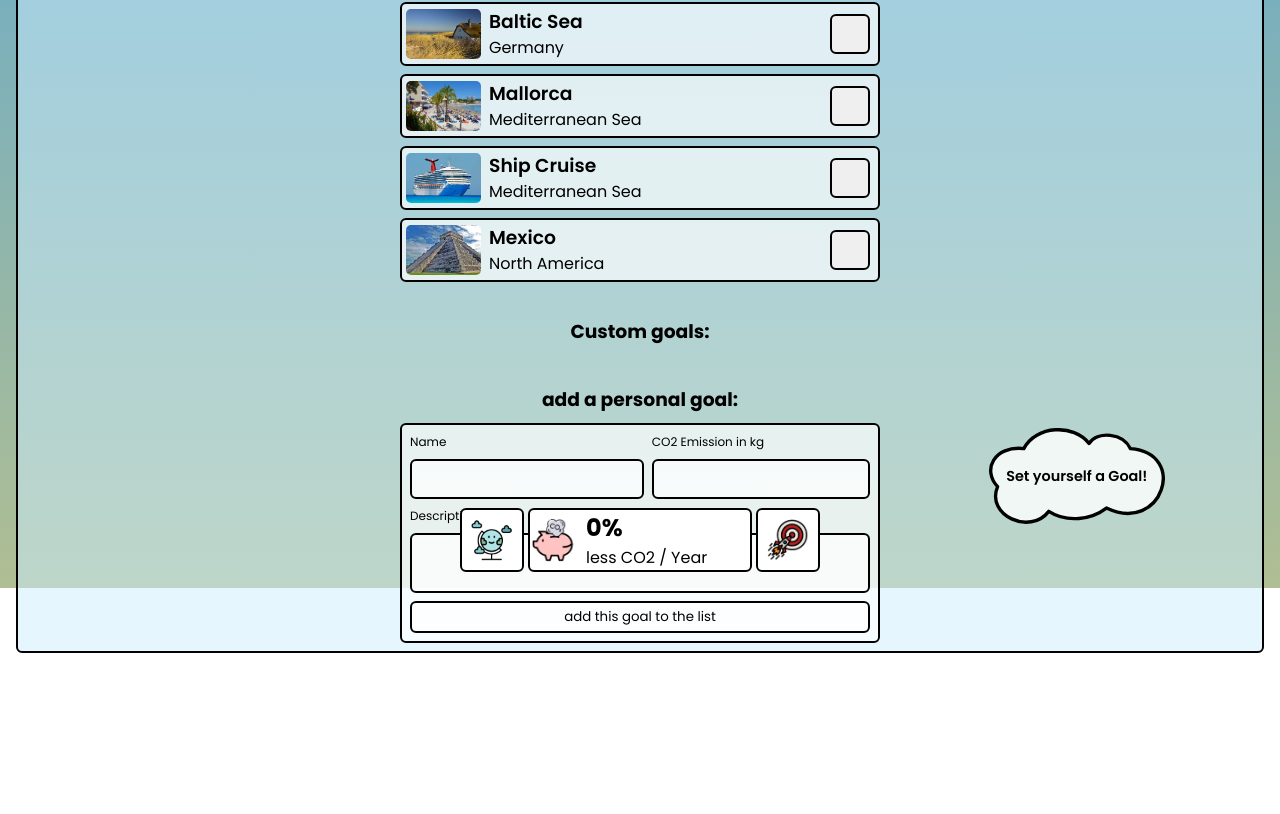
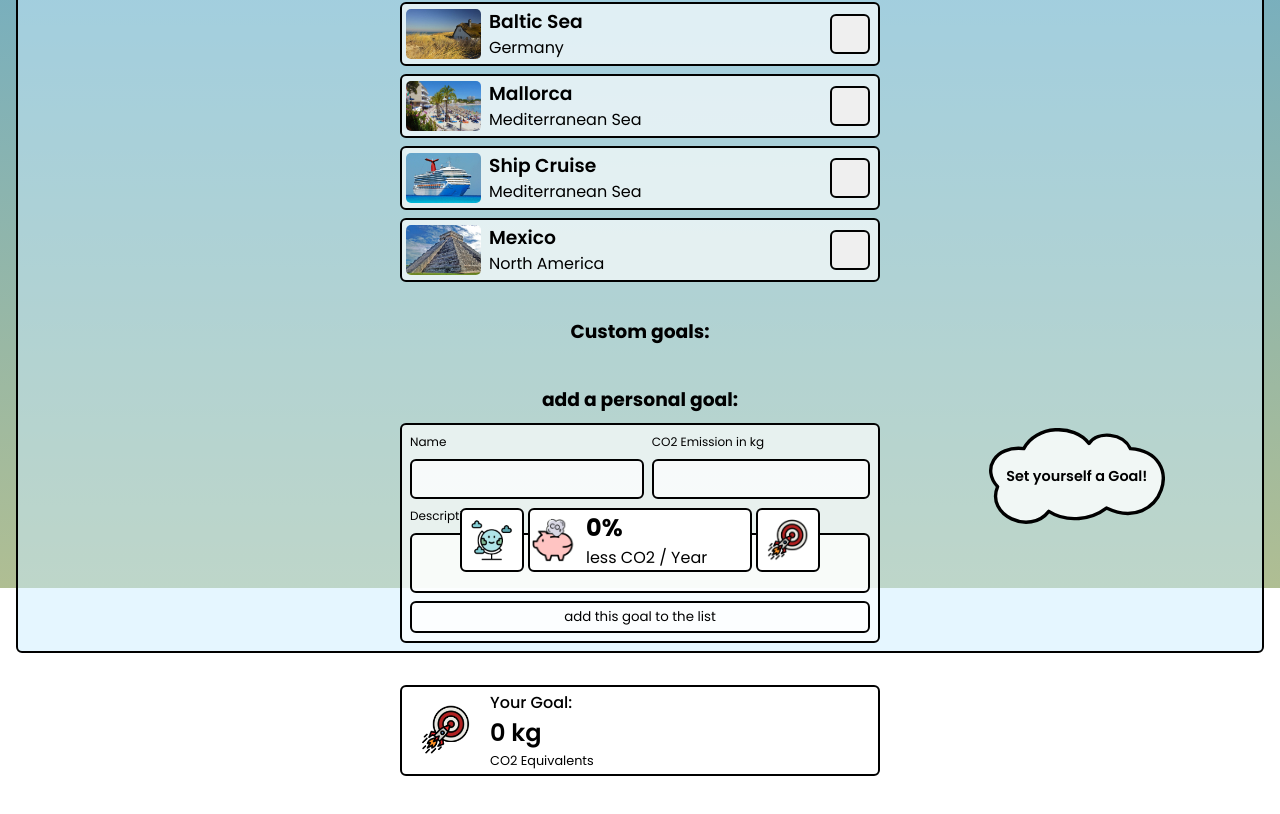
Before and after one commit to jensdreske/capstone-project, a React (Create React App) app in the folder client/: page /goals in a window 1280 px wide. Shown: the part 212-1026 px from the top of the page. Before the commit the page ends 961 px from the top, so only its background shows below. Built offline with nearby package versions, Linux system fonts and the light colour scheme; no server answers.

Commit message:
added reusable Result Component

```diff
--- a/client/src/App.js
+++ b/client/src/App.js
@@ -41,7 +41,7 @@ function App() {
           </Route>
           <Route path="/goals">
             <Goals
-              player={playerScore}
+              playerScore={playerScore}
               setPlayerScore={setPlayerScore}
               goals={goals}
               setGoals={setGoals}
@@ -82,7 +82,7 @@ const MainBox = styled.main`
   display: flex;
   flex-direction: column;
   align-items: center;
-  margin-top: 8rem;
+  margin: 8rem 0 6rem;
 `;
 
 export default App;
--- /dev/null
+++ b/client/src/components/ResultBox.js
@@ -0,0 +1,54 @@
+import styled from "styled-components/macro";
+
+import target from "../images/target@2x.png";
+
+export default function ResultBox({ title, result, annotation }) {
+  return (
+    <GoalResultWrapper>
+      <IconBox>
+        <img src={target} alt="target" height="50" width="50" />
+      </IconBox>
+      <section>
+        <Title>{title}</Title>
+        <Result>{result} kg</Result>
+        <Annotation>{annotation}</Annotation>
+      </section>
+    </GoalResultWrapper>
+  );
+}
+
+const GoalResultWrapper = styled.article`
+  align-items: center;
+  background: #fffa;
+  border-radius: var(--boxRadius);
+  border: var(--borderLine);
+  display: flex;
+
+  margin: 1rem 0 0.25rem 0;
+  max-width: 30rem;
+  padding: 0.25rem;
+  width: 100%;
+  section {
+    text-align: left;
+  }
+`;
+const Title = styled.p`
+  font-weight: 500;
+`;
+
+const Result = styled.p`
+  font-size: 1.5rem;
+  font-weight: 600;
+`;
+
+const Annotation = styled.p`
+  font-size: 0.8rem;
+`;
+
+const IconBox = styled.div`
+  width: 5rem;
+  height: 4rem;
+  display: grid;
+  place-content: center;
+  margin-right: 0.25rem;
+`;
--- a/client/src/pages/Goals.js
+++ b/client/src/pages/Goals.js
@@ -6,7 +6,10 @@ import CommunityGoals from "../components/CommunityGoals";
 import CustomGoals from "../components/CustomGoals";
 import AddCustomGoal from "../components/AddCustomGoal";
 
+import ResultBox from "../components/ResultBox";
+
 export default function Goals({
+  playerScore,
   setPlayerScore,
   goals,
   setGoals,
@@ -44,6 +47,7 @@ export default function Goals({
   }
 
   return (
+    <>
       <GoalContainer data-test-id="goal-container">
         <h2>Set your Goals!</h2>
         <h3>Travelling</h3>
@@ -90,6 +94,12 @@ export default function Goals({
           setGoalToAdd={setGoalToAdd}
         />
       </GoalContainer>
+      <ResultBox
+        title="Your Goal:"
+        result={playerScore.goal.emissions}
+        annotation="CO2 Equivalents"
+      />
+    </>
   );
 }
 
@@ -100,7 +110,7 @@ const GoalContainer = styled.div`
   border: var(--borderLine);
   display: flex;
   flex-direction: column;
-  margin-bottom: 6rem;
+  margin-bottom: 1rem;
   min-width: 340px;
   padding: 0.5rem;
   width: 100%;
--- a/client/src/pages/Transportation.js
+++ b/client/src/pages/Transportation.js
@@ -171,7 +171,7 @@ const Shareform = styled.article`
   background-color: hsla(200, 100%, 94.7%, 0.79);
   border-radius: 6px;
   border: 2px solid black;
-  margin-bottom: 6rem;
+  margin-bottom: 1rem;
   padding: 0.5rem;
   position: relative;
   z-index: 50;
```
Lines whose indentation alone changed are shown as unchanged.
